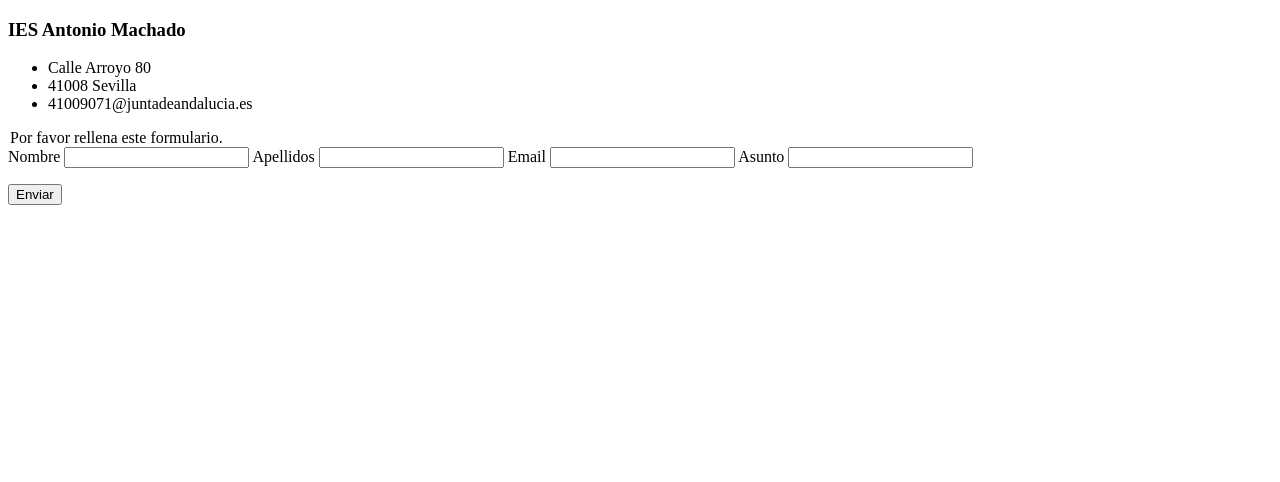
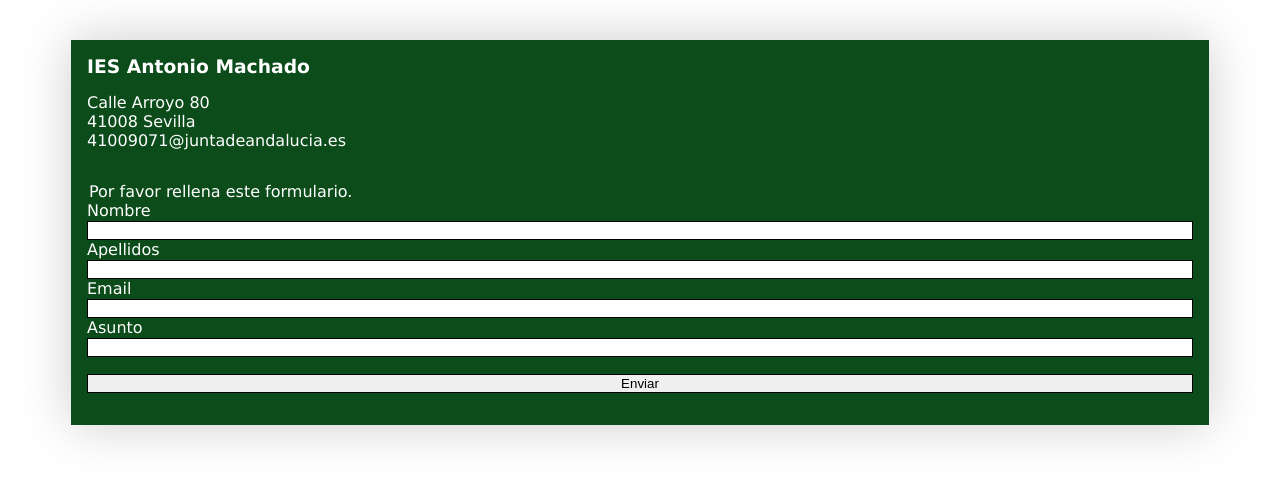
Before and after one commit to silviavarela96/Lenguaje-Marca, a plain HTML site: page PRÁCTICA EXAMEN 2/ej2.html in a window 1280 px wide. Drawn offline with Linux system fonts and the light colour scheme.

Commit message:
ejercicio 2 (incompleto)

```diff
--- /dev/null
+++ b/PRÁCTICA EXAMEN 2/ej2.css
@@ -0,0 +1,81 @@
+body{
+    font-family: Verdana, Geneva, Tahoma, sans-serif;
+    color:rgb(52, 49, 49);
+    padding: 1rem;
+}
+
+* {
+    box-sizing: border-box;
+  }
+
+  /* Nuestro contenedor */
+.contenedor-principal {
+    max-width: 1170px; /* Ancho fijo que tendrá como máximo */
+    /* Centramos la caja */
+    margin-left: auto;
+    margin-right: auto;
+
+    /*relleno del documento*/
+    padding: 1em;
+  }
+
+  /* Afectará al estilo de los contactos
+  Márgenes a 0 para los elementos h3 y ul
+  Aparecerán uno encima de otro */
+h3,
+ul {
+  margin: 0;
+}
+
+h3 {
+    margin-bottom: 1rem;
+  } /*separación*/
+
+
+/* Cuando el usuario ponga el foco sobre cualquier
+entrada del formulario la resalto en gold */
+input:focus,
+textarea:focus {
+  outline: 3px solid gold;
+}
+
+/* Estilo predeterminado para los
+elementos de entrada del formulario y
+el botón */
+input,
+textarea,
+button {
+  width: 100%;
+  border: 1px solid #000;
+}
+
+/* Defino una sombra para nuestro
+envoltorio */
+.contenedor2 {
+  box-shadow: 0 0 50px 0 rgba(0, 0, 0, 0.2);
+}
+
+/* Todos los elementos que se encuentren
+dentro del envoltorio tendrán un mismo
+relleno de 1em */
+.contenedor2 > * {
+    padding: 1em;
+  }
+
+  ul {
+    list-style: none; /* Elimino los puntos */
+    padding: 0;
+  }
+
+  /* Los contactos tienen un color blanco
+sobre fondo con tono verde */
+.contenedor2 {
+    background: rgb(11, 76, 26);;
+    color: #fff;
+  }
+
+  /* Estilo de la clase que contiene
+tanto el formulario como el encabezado */
+.form {
+    background: #fff;
+  }
--- a/PRÁCTICA EXAMEN 2/ej2.html
+++ b/PRÁCTICA EXAMEN 2/ej2.html
@@ -3,19 +3,22 @@
 <head>
     <meta charset="UTF-8">
     <meta name="viewport" content="width=device-width, initial-scale=1.0">
-    <title>Plantilla 2 Examen Ej2</title>
+    <title>Plantilla 2 GRID Formulario</title>
+    <link rel="stylesheet" href="ej2.css">
 </head>
 <body>
-    <header class="menu">
+    <div class="contenedor-principal">
+        <div class="contenedor2">
+            <nav class="menu">
                 <h3>IES Antonio Machado</h3>
                     <ul>
                     <li>Calle Arroyo 80</li>
                     <li>41008 Sevilla</li>
                     <li>41009071@juntadeandalucia.es</li>
                     </ul>
-    </header>
+            </nav>
 
-    <section class="contenedor-grid"> <!--div-->
+        <div class="contenedor3"> <!--div-->
         <legend>Por favor rellena este formulario.</legend>
             <form>
                 <label for="text">Nombre</label>
@@ -34,6 +37,8 @@
                     <button>Enviar</button>
                 </p>
             </form>
-    </section>
+        </div>
+    </div>
+    </div>
 </body>
 </html>
```
Lines whose indentation alone changed are shown as unchanged.
